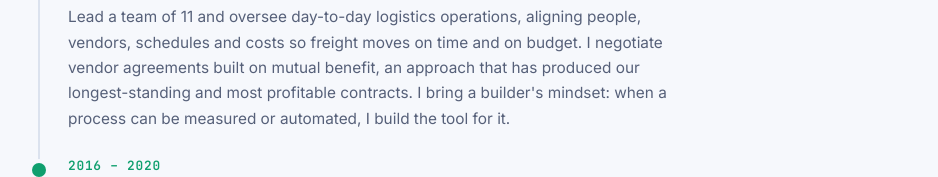
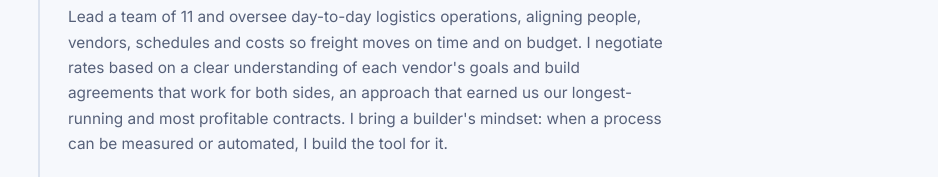
Before and after one commit to demetriusreynolds251-maker/demetriusreynolds251-maker.github.io, a plain HTML site: page index.html in a window 1280 px wide. Shown: the part 1974-2151 px from the top of the page, without its empty margins (102-1040 px from the left). Drawn offline with Linux system fonts and the light colour scheme.

Commit message:
Polished negotiation wording
Co-Authored-By: Claude Opus 5.5 <noreply@anthropic.com>

```diff
--- a/index.html
+++ b/index.html
@@ -121,7 +121,7 @@ footer{padding:36px 0 54px;color:var(--muted);font-size:.86rem;border-top:1px so
   <h2>From running a store to running logistics</h2>
   <p class="muted">Every job taught me something I still use: how to run a shift, deliver a project, close a deal, and keep things moving.</p>
   <div class="path">
-    <div class="step reveal"><div class="yr">2020 – PRESENT</div><div class="co"><img src="img/waytogo.png" alt="Way To Go Logistics LLC logo"><h3>Operations Manager · Way To Go Logistics LLC</h3></div><p>Lead a team of 11 and oversee day-to-day logistics operations, aligning people, vendors, schedules and costs so freight moves on time and on budget. I negotiate vendor agreements built on mutual benefit, an approach that has produced our longest-standing and most profitable contracts. I bring a builder's mindset: when a process can be measured or automated, I build the tool for it.</p></div>
+    <div class="step reveal"><div class="yr">2020 – PRESENT</div><div class="co"><img src="img/waytogo.png" alt="Way To Go Logistics LLC logo"><h3>Operations Manager · Way To Go Logistics LLC</h3></div><p>Lead a team of 11 and oversee day-to-day logistics operations, aligning people, vendors, schedules and costs so freight moves on time and on budget. I negotiate rates based on a clear understanding of each vendor's goals and build agreements that work for both sides, an approach that earned us our longest-running and most profitable contracts. I bring a builder's mindset: when a process can be measured or automated, I build the tool for it.</p></div>
     <div class="step reveal"><div class="yr">2016 – 2020</div><div class="co"><img src="img/remax.jpg" alt="RE/MAX Realty Professionals logo"><h3><a href="https://www.facebook.com/share/1LR44uVqC4/" target="_blank" rel="noopener">Realtor · RE/MAX Realty Professionals ↗</a></h3></div><p>Guided buyers and sellers across the Mobile market and closed <b>$2 million in sales every year</b>. Sharpened the negotiation, client management and follow-through that turn first conversations into closings, and learned that the best deals come from understanding the other side's goals. I now use that every day negotiating vendor contracts at Way To Go.</p></div>
     <div class="step reveal"><div class="yr">2015 – 2018</div><div class="co"><img src="img/phcompany.jpg" alt="PH Company Building &amp; Design logo"><h3><a href="https://www.facebook.com/share/1G7df9BfxY/" target="_blank" rel="noopener">Construction Project Manager · PH Company Building &amp; Design ↗</a></h3></div><p>Managed construction projects from planning to completion, coordinating crews, subcontractors, materials and timelines to keep work on schedule and within budget. Managing vendors and deadlines here prepared me for logistics.</p></div>
     <div class="step reveal" style="padding-bottom:0"><div class="yr">2013 – 2015</div><h3>🍽️ Manager · Captain D's</h3><p>Promoted from crew member to manager in under a year. Ran full restaurant operations: inventory control, cash management and bank deposits, shift leadership and the guest experience. It's the foundation of everything that came after: projects, sales and now logistics.</p></div>
```
